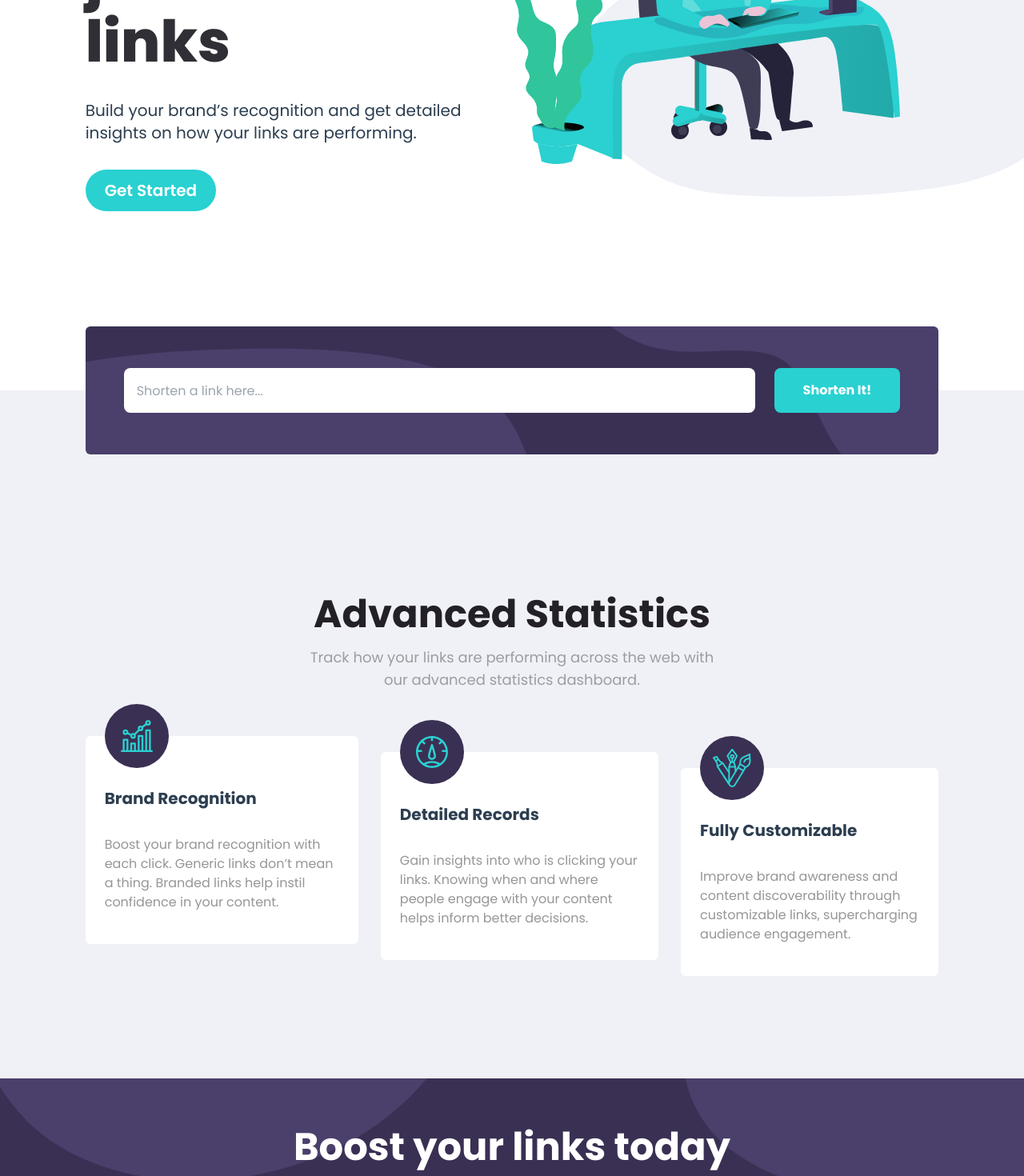
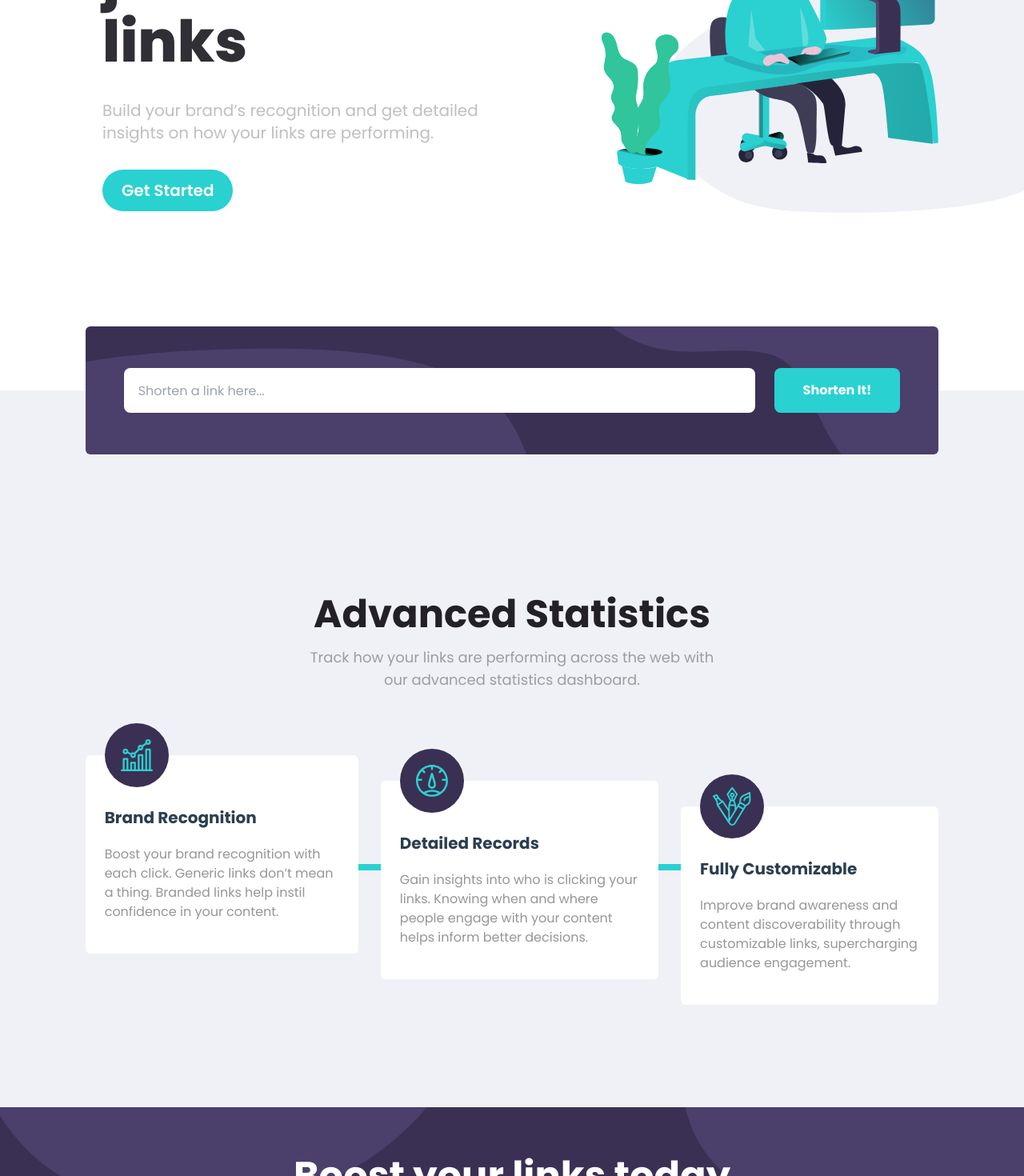
Before and after one commit to the-bipu/url-shortening-vue, a Vue app: page / in a window 1280 px wide. Shown: the part 380-1850 px from the top of the page at 80% size. Built offline with nearby package versions, Linux system fonts and the light colour scheme.

Commit message:
final commit

```diff
--- /dev/null
+++ b/src/components/FooterCmp.vue
@@ -0,0 +1,63 @@
+<template>
+
+    <!-- Footer is styled here -->
+    <div class="bg-[#232127] w-full flex items-center justify-center py-20">
+
+        <div class="w-10/12 flex md:flex-row flex-col justify-around items-start md:gap-0 gap-10 text-left text-white">
+            <img src="../assets/images/logo.svg" alt="" style="filter: brightness(0) invert(1);">
+
+            <div class="flex flex-col gap-3 font-light text-[#BFBFBF]">
+                <div class="font-bold mb-2 text-white">Features</div>
+                <div class="hover-link">Link Shortening</div>
+                <div class="hover-link">Branded Links</div>
+                <div class="hover-link">Analytics</div>
+            </div>
+
+            <div class="flex flex-col gap-3 font-light text-[#BFBFBF]">
+                <div class="font-bold mb-2 text-white">Resources</div>
+                <div class="hover-link">Blog</div>
+                <div class="hover-link">Developers</div>
+                <div class="hover-link">Support</div>
+            </div>
+
+            <div class="flex flex-col gap-3 font-light text-[#BFBFBF]">
+                <div class="font-bold mb-2 text-white">Company</div>
+                <div class="hover-link">About</div>
+                <div class="hover-link">Our Team</div>
+                <div class="hover-link">Careers</div>
+                <div class="hover-link">Contact</div>
+            </div>
+
+            <div class="flex flex-row gap-4">
+                <img src="../assets/images/icon-facebook.svg" alt="" class="hover-icon">
+                <img src="../assets/images/icon-twitter.svg" alt="" class="hover-icon">
+                <img src="../assets/images/icon-pinterest.svg" alt="" class="hover-icon">
+                <img src="../assets/images/icon-instagram.svg" alt="" class="hover-icon">
+            </div>
+        </div>
+
+    </div>
+
+</template>
+
+<style scoped>
+.hover-icon {
+    filter: brightness(0) invert(1);
+    transition: filter 0.3s ease;
+    cursor: pointer;
+}
+
+.hover-icon:hover {
+    filter: brightness(0) saturate(100%) invert(68%) sepia(29%) saturate(5077%) hue-rotate(130deg) brightness(101%) contrast(90%);
+}
+
+.hover-link {
+    transition: 0.2s ease-in-out .2;
+    cursor: pointer;
+}
+
+.hover-link:hover {
+    color: #29D1D1;
+    cursor: pointer;
+}
+</style>
--- a/src/components/HomePage.vue
+++ b/src/components/HomePage.vue
@@ -1,20 +1,25 @@
 <template>
-  <div class="flex w-full h-auto flex-col p-0 items-center justify-center">
+  <div class="flex w-full h-auto flex-col p-0 items-center justify-center relative">
 
     <!-- Navbar is styled here -->
     <NavbarCmp />
 
     <div class="w-full flex items-center justify-center relative overflow-hidden">
 
-      <div class="w-10/12 flex md:flex-row flex-col-reverse items-center justify-between">
-        <div class="flex flex-col gap-8 md:items-start items-center md:text-left text-center md:w-1/2 w-11/12 md:pt-32 pt-6 md:pb-56 pb-40">
-          <div class="md:text-7xl text-4xl font-extrabold md:leading-[80px] leading-[50px] text-[#302F35]">More than just shorter links</div>
-          <div class="text-xl">Build your brand’s recognition and get detailed insights
+      <div class="w-full flex md:flex-row flex-col-reverse items-center justify-between">
+        <div
+          class="flex flex-col gap-8 md:items-start items-center md:text-left text-center md:w-1/2 w-11/12 md:pt-32 pt-6 md:pb-56 pb-40 md:pl-32 pl-0">
+          <div class="md:text-7xl text-4xl font-extrabold md:leading-[80px] leading-[50px] text-[#302F35]">More than
+            just shorter links</div>
+          <div class="text-xl text-[#BFBFBF]">Build your brand’s recognition and get detailed insights
             on how your links are performing.
           </div>
-          <button class="text-xl font-semibold py-3 bg-[#29D1D1] text-white rounded-full px-6">Get Started</button>
+          <button class="text-xl font-semibold py-3 bg-[#29D1D1] text-white rounded-full px-6 cursor-pointer hover:bg-[#29d1d1bb] ">Get Started</button>
         </div>
-        <img src="../assets/images/illustration-working.svg" alt="" class="md:absolute relative md:-right-24 right-0 md:top-10 top-0">
+        <div class="md:w-1/2 w-full h-auto relative flex items-center justify-center">
+          <img src="../assets/images/illustration-working.svg" alt=""
+            class="md:absolute relative md:-right-28 -right-20 md:-bottom-40 bottom-0">
+        </div>
       </div>
 
     </div>
@@ -23,66 +28,81 @@
     <div class="w-full bg-[#F0F1F6] flex items-center justify-center flex-col relative py-32">
 
       <div class="w-10/12 flex flex-row items-center justify-center absolute -top-20">
-        <div class="inputSection w-full md:px-12 px-2 min-h-40 rounded-md flex md:flex-row flex-col gap-6 items-center justify-center">
-          <input type="text" v-model="requestedUrl" placeholder="Shorten a link here..."
-            class="h-14 md:w-10/12 w-full rounded-lg bg-white indent-4 outline-none">
-          <button class="md:w-2/12 w-full bg-[#29D1D1] rounded-lg min-h-14 font-bold text-white" @click="shortenUrl">Shorten
+        <div
+          class="inputSection w-full md:px-12 px-4 md:py-0 py-4 md:min-h-40 min-h-auto rounded-md flex md:flex-row flex-col md:gap-6 gap-3 items-center justify-center">
+          <div class="md:w-10/12 w-full flex flex-col gap-1">
+            <input type="text" v-model="requestedUrl" placeholder="Shorten a link here..."
+              :style="{ borderColor: isEmpty ? 'red' : 'transparent' }"
+              class="md:h-14 h-12 rounded-lg bg-white indent-4 outline-none border-2">
+            <span v-if="isEmpty" class="italic text-sm text-red-400 w-full text-left">Please add a link</span>
+          </div>
+          <button class="md:w-2/12 w-full bg-[#29D1D1] rounded-lg md:min-h-14 h-12 font-bold text-white"
+            @click="shortenUrl">Shorten
             It!</button>
         </div>
       </div>
 
       <div v-for="(item, index) in shortenedUrls" :key="index"
         class="w-full h-auto flex flex-col items-center justify-center">
-        <div class='md:h-16 h-auto w-10/12 flex md:flex-row flex-col md:items-center items-start justify-between pl-8 pr-4 mb-4 bg-white rounded relative'>
-          <div class="md:w-7/12 w-full flex items-start font-semibold text-xl">
+        <div
+          class='md:h-16 h-auto w-10/12 flex md:flex-row flex-col md:items-center items-start justify-between md:pl-8 pl-0 md:pr-4 pr-0 mb-4 bg-white rounded relative'>
+          <div
+            class="md:w-7/12 w-full flex items-start font-semibold md:text-xl text-base md:p-0 p-3 md:border-b-0 border-b md:border-transparent border-gray-500">
             <a :href="item.requestedUrl" target="_blank">{{ item.requestedUrl }}</a>
           </div>
-          <div class="flex md:flex-row flex-col gap-4 items-center justify-between md:w-5/12 w-full">
-            <div class="text-[#29D1D1] font-semibold text-xl">
+          <div
+            class="flex md:flex-row flex-col md:gap-4 gap-2 md:items-center items-start md:justify-between justify-start md:w-5/12 w-full md:p-0 p-3">
+            <div class="text-[#29D1D1] font-semibold md:text-xl text-base">
               <a :href="item.resultUrl" target="_blank">{{ item.resultUrl }}</a>
             </div>
-            <button class="font-semibold py-2 bg-[#29D1D1] text-white rounded px-6"
+            <button class="font-semibold py-2 bg-[#29D1D1] text-white rounded px-6 md:w-auto w-full"
               @click="copyToClipboard(item, index)" v-if="!item.isCopied">Copy</button>
-            <button class="font-semibold py-2 bg-[#29D1D1] text-white rounded px-6" v-if="item.isCopied">Copied</button>
+            <button class="font-semibold py-2 bg-[#3A3053] text-white rounded px-6 md:w-auto w-full"
+              v-if="item.isCopied">Copied</button>
             <button class="font-semibold bg-[#03030356] text-white rounded-full absolute -right-2 w-6 h-6 -top-2"
               @click="clearInput(index)">x</button>
           </div>
         </div>
       </div>
 
-      <div class="w-10/12 flex flex-col mt-32 items-center justify-center">
-        <p class="text-5xl font-bold text-[#232127]">Advanced Statistics</p>
-        <p class="text-lg md:w-6/12 w-full my-4 text-[#9C9DA2]">
+      <div class="w-10/12 flex flex-col md:mt-32 mt-10 items-center justify-center">
+        <p class="md:text-5xl text-3xl font-bold text-[#232127]">Advanced Statistics</p>
+        <p class="md:text-lg text-base md:w-6/12 w-full my-4 text-[#9C9DA2] md:mb-4 mb-20">
           Track how your links are performing across the web with our
           advanced statistics dashboard.
         </p>
 
-        <div class="flex md:flex-row flex-col gap-7 justify-between items-center text-left">
+        <div class="flex md:flex-row flex-col gap-7 justify-between items-center text-left relative">
 
-          <div class="bg-white min-w-80 p-6 pt-16 pb-10 rounded-md relative">
+          <div class="md:h-2 h-full md:w-full w-2 bg-[#29D1D1] absolute md:mt-8 mt-0"></div>
+
+          <div
+            class="bg-white min-w-80 p-6 pt-16 pb-10 rounded-md relative flex md:items-start items-center justify-center flex-col">
             <div class="w-20 h-20 rounded-full bg-[#3A3053] flex items-center justify-center absolute -top-10">
               <img src="../assets/images/icon-brand-recognition.svg" alt="">
             </div>
-            <div class="mb-8 text-xl font-bold">Brand Recognition</div>
-            <div class="text-[#969698]">Boost your brand recognition with each click. Generic links don’t
+            <div class="mb-5 text-xl font-bold">Brand Recognition</div>
+            <div class="text-[#969698] md:text-left text-center">Boost your brand recognition with each click. Generic links don’t
               mean a thing. Branded links help instil confidence in your content.</div>
           </div>
 
-          <div class="bg-white min-w-80 p-6 pt-16 pb-10 mt-10 rounded-md relative">
+          <div
+            class="bg-white min-w-80 p-6 pt-16 pb-10 mt-16 rounded-md relative flex md:items-start items-center justify-center flex-col">
             <div class="w-20 h-20 rounded-full bg-[#3A3053] flex items-center justify-center absolute -top-10">
               <img src="../assets/images/icon-detailed-records.svg" alt="">
             </div>
-            <div class="mb-8 text-xl font-bold">Detailed Records</div>
-            <div class="text-[#969698]">Gain insights into who is clicking your links. Knowing when and where
+            <div class="mb-5 text-xl font-bold">Detailed Records</div>
+            <div class="text-[#969698] md:text-left text-center">Gain insights into who is clicking your links. Knowing when and where
               people engage with your content helps inform better decisions.</div>
           </div>
 
-          <div class="bg-white min-w-80 p-6 pt-16 pb-10 mt-20 rounded-md relative">
+          <div
+            class="bg-white min-w-80 p-6 pt-16 pb-10 md:mt-32 mt-16 rounded-md relative flex md:items-start items-center justify-center flex-col">
             <div class="w-20 h-20 rounded-full bg-[#3A3053] flex items-center justify-center absolute -top-10">
               <img src="../assets/images/icon-fully-customizable.svg" alt="">
             </div>
-            <div class="mb-8 text-xl font-bold">Fully Customizable</div>
-            <div class="text-[#969698]">Improve brand awareness and content discoverability through customizable
+            <div class="mb-5 text-xl font-bold">Fully Customizable</div>
+            <div class="text-[#969698] md:text-left text-center">Improve brand awareness and content discoverability through customizable
               links, supercharging audience engagement.</div>
           </div>
 
@@ -92,46 +112,12 @@
     </div>
 
     <div class="boostSection w-full h-auto flex flex-col min-h-64 items-center justify-center gap-8">
-      <p class="text-5xl font-bold text-white">Boost your links today</p>
-      <button class="text-xl font-semibold py-3 bg-[#29D1D1] text-white rounded-full px-6">Get Started</button>
+      <p class="md:text-5xl text-3xl font-bold text-white">Boost your links today</p>
+      <button class="text-xl font-semibold py-3 bg-[#29D1D1] text-white rounded-full px-6 cursor-pointer hover:bg-[#29d1d1bb]">Get Started</button>
     </div>
 
-    <div class="bg-[#232127] w-full flex items-center justify-center py-20">
-
-      <div class="w-10/12 flex md:flex-row flex-col justify-around items-start text-left text-white">
-        <img src="../assets/images/logo.svg" alt="" style="filter: brightness(0) invert(1);">
-
-        <div class="flex flex-col gap-3 font-light text-[#BFBFBF]">
-          <div class="font-bold mb-2 text-white">Features</div>
-          <div class="hover-link">Link Shortening</div>
-          <div class="hover-link">Branded Links</div>
-          <div class="hover-link">Analytics</div>
-        </div>
-
-        <div class="flex flex-col gap-3 font-light text-[#BFBFBF]">
-          <div class="font-bold mb-2 text-white">Resources</div>
-          <div class="hover-link">Blog</div>
-          <div class="hover-link">Developers</div>
-          <div class="hover-link">Support</div>
-        </div>
-
-        <div class="flex flex-col gap-3 font-light text-[#BFBFBF]">
-          <div class="font-bold mb-2 text-white">Company</div>
-          <div class="hover-link">About</div>
-          <div class="hover-link">Our Team</div>
-          <div class="hover-link">Careers</div>
-          <div>Contact</div>
-        </div>
-
-        <div class="flex flex-row gap-4">
-          <img src="../assets/images/icon-facebook.svg" alt="" class="hover-icon">
-          <img src="../assets/images/icon-twitter.svg" alt="" class="hover-icon">
-          <img src="../assets/images/icon-pinterest.svg" alt="" class="hover-icon">
-          <img src="../assets/images/icon-instagram.svg" alt="" class="hover-icon">
-        </div>
-      </div>
-
-    </div>
+    <!-- Footer is here -->
+    <FooterCmp />
 
     <!-- <div class="attribution">
       Challenge by <a href="https://www.frontendmentor.io?ref=challenge" target="_blank">Frontend Mentor</a>.
@@ -142,15 +128,18 @@
 
 <script>
 import NavbarCmp from './NavbarCmp.vue';
+import FooterCmp from './FooterCmp.vue';
 
 export default {
   name: 'HomePage',
   components: {
-    NavbarCmp
+    NavbarCmp,
+    FooterCmp
   },
   data() {
     return {
       isCopied: false,
+      isEmpty: false,
       requestedUrl: '',
       shortlyCode: '',
       shortenedUrls: [],
@@ -159,6 +148,12 @@ export default {
   methods: {
     async shortenUrl() {
       try {
+        if (this.requestedUrl == '') {
+          this.isEmpty = true;
+        } else {
+          this.isEmpty = false;
+        }
+
         const response = await fetch(`https://url-shortening-vue-backend.vercel.app/api/shorten`, {
           method: 'POST',
           headers: {
@@ -168,7 +163,6 @@ export default {
         });
 
         const data = await response.json();
-        console.log(data);
 
         if (data.error) {
           this.errorMessage = data.error;
@@ -177,13 +171,11 @@ export default {
           this.shortlyCode = data.result_url;
           this.errorMessage = '';
 
-          // Create an object with requestedUrl, shortlyCode, and clicked status
           const shortenedUrl = {
             requestedUrl: this.requestedUrl,
             resultUrl: this.shortlyCode,
           };
 
-          // Push to shortenedUrls array
           this.shortenedUrls.push(shortenedUrl);
 
           // Store in localStorage
@@ -197,17 +189,14 @@ export default {
     },
     copyToClipboard(item, index) {
       navigator.clipboard.writeText(item.resultUrl);
-      this.shortenedUrls[index].isCopied = true; // Set isCopied to true for the clicked item
+      this.shortenedUrls[index].isCopied = true;
 
-      // Reset isCopied after a delay, if desired
       setTimeout(() => {
         this.shortenedUrls[index].isCopied = false;
       }, 3000);
     },
     clearInput(index) {
-      // Remove the item at the specific index
       this.shortenedUrls.splice(index, 1);
-      // Update localStorage after removing the item
       localStorage.setItem('shortenedUrls', JSON.stringify(this.shortenedUrls));
     },
     loadShortenedUrls() {
@@ -239,21 +228,13 @@ export default {
   background-size: cover;
 }
 
-.hover-icon {
-  filter: brightness(0) invert(1);
-  transition: filter 0.3s ease;
-}
+@media screen and (max-width: 786px) {
+   .inputSection {
+      background-image: url(../assets/images/bg-shorten-mobile.svg);
+   }
 
-.hover-icon:hover {
-  filter: brightness(0) saturate(100%) invert(68%) sepia(29%) saturate(5077%) hue-rotate(130deg) brightness(101%) contrast(90%);
-}
-
-.hover-link {
-  transition: 0.2s ease-in-out .2;
-}
-
-.hover-link:hover {
-  color: #29D1D1;
-  cursor: pointer;
+   .boostSection {
+      background-image: url(../assets/images/bg-boost-mobile.svg);
+   }
 }
 </style>
```
